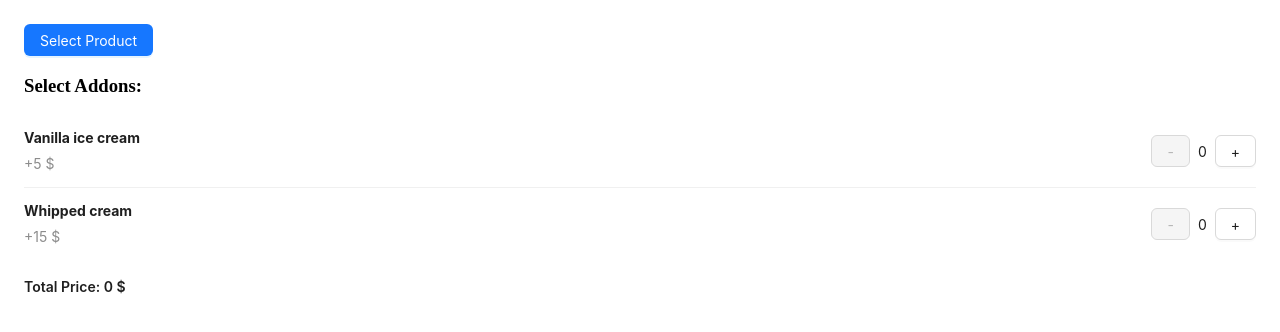
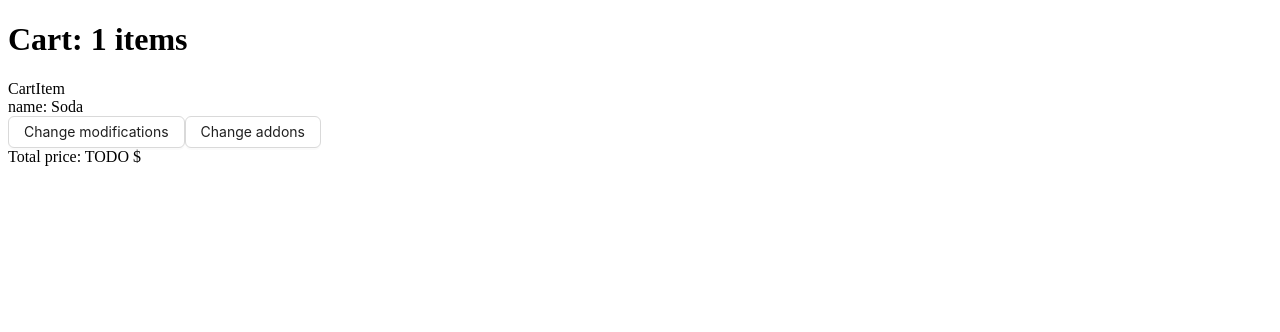
Before and after one commit to MarySnopok/extra-flavours, a React (Vite) app: page / in a window 1280 px wide. Shown: the top 332 px of the page. Built offline with nearby package versions, Linux system fonts and the light colour scheme.

Commit message:
refactor store and state

```diff
--- a/src/App.tsx
+++ b/src/App.tsx
@@ -1,6 +1,6 @@
-import React from "react";
-import { Page } from "./components/Page";
+import React from 'react';
+import { Cart } from './components/Cart';
 
-const App: React.FC = () => <Page />;
+const App: React.FC = () => <Cart />;
 
 export default App;
--- /dev/null
+++ b/src/components/Cart.tsx
@@ -0,0 +1,40 @@
+import { Skeleton } from 'antd';
+import { useCartStore } from '../state/useCartStore';
+
+import { CartItemShowroom } from './CartItem';
+import { useEffect, useState } from 'react';
+import { ProductModificationModal } from './ProductModificationModal';
+
+export const Cart = () => {
+  const items = useCartStore((state) => state.items);
+
+  const [changeModificationsFor, setChangeModificationsFor] = useState<
+    string | null
+  >(null);
+  const [changeAddonsFor, setChangeAddonsFor] = useState<string | null>(null);
+
+  return (
+    <div>
+      <h1>Cart: {items.length} items</h1>
+
+      <div>
+        {items.map((item) => (
+          <CartItemShowroom
+            onChangeAddons={setChangeAddonsFor}
+            onChangeModifications={setChangeModificationsFor}
+            key={item.id}
+            item={item}
+          />
+        ))}
+      </div>
+
+      {changeModificationsFor && (
+        <ProductModificationModal
+          item={items.find((item) => item.id === changeModificationsFor)}
+        />
+      )}
+
+      <div>Total price: TODO $</div>
+    </div>
+  );
+};
--- /dev/null
+++ b/src/components/CartItem.tsx
@@ -0,0 +1,29 @@
+import { Button } from 'antd';
+import { CartItem } from '../state/useCartStore';
+import { useProduct } from '../state/useProducts';
+
+interface CartItemShowroomProps {
+  item: CartItem;
+  onChangeModifications: (productId: string) => void;
+  onChangeAddons: (productId: string) => void;
+}
+
+export const CartItemShowroom = ({
+  item,
+  onChangeAddons,
+  onChangeModifications,
+}: CartItemShowroomProps) => {
+  // get data for actual product
+  const product = useProduct(item.id);
+
+  return (
+    <div>
+      CartItem
+      <div>name: {product?.name}</div>
+      <Button onClick={() => onChangeModifications(item.id)}>
+        Change modifications
+      </Button>
+      <Button onClick={() => onChangeAddons(item.id)}>Change addons</Button>
+    </div>
+  );
+};
--- a/src/components/ProductModificationModal.tsx
+++ b/src/components/ProductModificationModal.tsx
@@ -1,83 +1,79 @@
 import { Modal, Select, message } from 'antd';
 import { useProductStore } from '../state/useProductStore';
+import { CartItem } from '../state/useCartStore';
+import { useProduct } from '../state/useProducts';
 
 const { Option } = Select;
 
 interface ModificationModalProps {
-  open: boolean;
+  item: CartItem;
   onClose: () => void;
-  modifications: {
-    sizes?: { name: string; addonPrice: number }[];
-    flavours?: { name: string; addonPrice: number }[];
-  };
 }
 
-export const ProductModificationModal = ({
-  open,
-  onClose,
-  modifications,
-}: ModificationModalProps) => {
-  const setModification = useProductStore((state) => state.setModification);
-  const selectedModifications = useProductStore((state) => state.modifications);
+const useAvailableModifications = (item: CartItem) => {
+  const product = useProduct(item.id);
 
-  if (!modifications || (!modifications.sizes && !modifications.flavours)) {
-    console.error('Invalid modification selected', modifications);
+  if (!product) {
+    console.error('Invalid product id', item.id);
     return null;
   }
 
-  const handleChange = (key: 'size' | 'flavor', addonId: string) => {
-    const addon = modifications[key === 'size' ? 'sizes' : 'flavours']?.find(
-      (addon) => addon.name === addonId,
-    );
-    if (!addon || addon.addonPrice < 0) {
-      console.error('Invalid modification selected', key, addonId, addon);
-      message.warning(
-        'Unfortunately we cant set this selection. Please try different modification.',
-      );
-      return;
-    }
-    setModification(key, addon.name, addon.addonPrice);
+  const keys = Object.entries(product.modifications);
+
+  return keys;
+};
+
+export const ProductModificationModal = ({
+  item,
+  onClose,
+}: ModificationModalProps) => {
+  const product = useProduct(item.id);
+
+  const availableModifications = useAvailableModifications(item);
+
+  const setModification = useProductStore((state) => state.setModification);
+  // const selectedModifications = useProductStore((state) => state.modifications);
+
+  // const handleChange = (key: 'size' | 'flavor', addonId: string) => {
+  //   const addon = modifications[key === 'size' ? 'sizes' : 'flavours']?.find(
+  //     (addon) => addon.name === addonId,
+  //   );
+  //   if (!addon || addon.addonPrice < 0) {
+  //     console.error('Invalid modification selected', key, addonId, addon);
+  //     message.warning(
+  //       'Unfortunately we cant set this selection. Please try different modification.',
+  //     );
+  //     return;
+  //   }
+  //   setModification(key, addon.name, addon.addonPrice);
+  // };
+
+  const handleChange = (key: string, value: string) => {
+    console.log('handleChange', key, value);
   };
 
   return (
     <Modal
-      title="Select Modifications"
-      open={open}
+      title={`Select Modifications for ${product?.name}`}
+      open
       onCancel={onClose}
       footer={null}
     >
-      {modifications.sizes && (
-        <div>
-          <p>Select Size:</p>
+      {availableModifications &&
+        availableModifications.map(([key, options]) => (
           <Select<string>
+            key={key}
             style={{ width: '100%' }}
-            onChange={(value) => handleChange('size', value)}
-            value={selectedModifications.size}
+            onChange={(value) => handleChange(key, value)}
+            value={item.selectedModifications[key]}
           >
-            {modifications.sizes.map((size) => (
-              <Option key={size.name} value={size.name}>
-                {size.name} (+{size.addonPrice} $)
+            {options.map((option) => (
+              <Option key={option.name} value={option.name}>
+                {option.name} (+{option.addonPrice} $)
               </Option>
             ))}
           </Select>
-        </div>
-      )}
-      {modifications.flavours && (
-        <div style={{ marginTop: 16 }}>
-          <p>Select Flavor:</p>
-          <Select<string>
-            style={{ width: '100%' }}
-            onChange={(value) => handleChange('flavor', value)}
-            value={selectedModifications.flavor}
-          >
-            {modifications.flavours.map((flavor) => (
-              <Option key={flavor.name} value={flavor.name}>
-                {flavor.name}
-              </Option>
-            ))}
-          </Select>
-        </div>
-      )}
+        ))}
     </Modal>
   );
 };
--- /dev/null
+++ b/src/state/useCartStore.ts
@@ -0,0 +1,38 @@
+import { create } from 'zustand';
+
+export interface SelectedAddon {
+  id: string;
+  quantity: number;
+}
+
+export interface CartItem {
+  id: string;
+  selectedModifications: Record<string, string>;
+  selectedAddons: SelectedAddon[];
+}
+
+export interface CartState {
+  items: CartItem[];
+}
+
+export const useCartStore = create<CartState>((set) => ({
+  items: [
+    {
+      id: 'a_very_unique_soda_id',
+      selectedModifications: {
+        sizes: 'size-normal', // default values
+        flavours: 'flavour-coca-cola',
+      },
+      selectedAddons: [],
+    },
+  ],
+
+  //   selectProduct: (id, basePrice) =>
+  //     set({
+  //       selectedProductId: id,
+  //       modifications: {},
+  //       addons: {},
+  //       basePrice,
+  //       totalPrice: basePrice,
+  //     }),
+}));
--- /dev/null
+++ b/src/state/useProducts.ts
@@ -0,0 +1,29 @@
+import { useMemo } from 'react';
+import { exampleAddonGroup, exampleProduct } from '../types/ExampleData';
+
+const productsStab = {
+  products: [exampleProduct],
+  addonGroups: [exampleAddonGroup],
+};
+
+export const useFetchProducts = () => {
+  // can be a React-Query hook or a SWR hook
+  // which loads real data from the server
+  return productsStab;
+};
+
+export const useProduct = (productId: string) => {
+  const { products } = useFetchProducts();
+  return useMemo(
+    () => products.find((product) => product.id === productId),
+    [productId],
+  );
+};
+
+export const useProductAddons = (productId: string) => {
+  const { addonGroups } = useFetchProducts();
+  return useMemo(
+    () => addonGroups.find((group) => group.refProductIds.includes(productId)),
+    [productId],
+  );
+};
--- a/src/types/AddonGroup.tsx
+++ b/src/types/AddonGroup.tsx
@@ -1,4 +1,4 @@
-import {Addon} from "./Addon";
+import { Addon } from './Addon';
 /**
  * Represents a group of addons with specific properties and constraints.
  */
@@ -27,6 +27,7 @@ export interface AddonGroup {
    * An array of addons within this group, each with its own properties and constraints.
    */
   addons: {
+    id: string;
     /**
      * The addon associated with this entry.
      */
--- a/src/types/ExampleData.tsx
+++ b/src/types/ExampleData.tsx
@@ -1,43 +1,46 @@
-import {Product} from "./Product";
-import {AddonGroup} from "./AddonGroup";
+import { Product } from './Product';
+import { AddonGroup } from './AddonGroup';
 
 // Example Data
 export const exampleProduct: Product = {
-    id: "a_very_unique_soda_id",
-    name: "Soda",
+  id: 'a_very_unique_soda_id',
+  name: 'Soda',
   price: 75,
   modifications: {
     sizes: [
-            {name: "Normal", addonPrice: 0},
-            {name: "Extra large", addonPrice: 15}
+      { id: 'size-normal', name: 'Normal', addonPrice: 0 },
+      { id: 'size-extra-large', name: 'Extra large', addonPrice: 15 },
     ],
     flavours: [
-            {name: "Coca Cola", addonPrice: 0},
-            {name: "Fanta", addonPrice: 0},
-            {name: "Sprite", addonPrice: 0}
-        ]
-    }
+      { id: 'flavour-coca-cola', name: 'Coca Cola', addonPrice: 0 },
+      { id: 'flavour-fanta', name: 'Fanta', addonPrice: 0 },
+      { id: 'flavour-sprite', name: 'Sprite', addonPrice: 0 },
+    ],
+  },
 };
 export const exampleAddonGroup: AddonGroup = {
-    name: "Extra toppings",
+  name: 'Extra toppings',
   limit: 2,
   sortOrder: 1,
-    refProductIds: ["a_very_unique_soda_id"],
+  refProductIds: ['a_very_unique_soda_id'],
   addons: [
     {
-            addon: {name: "Whipped cream", price: 15},
+      id: 'addon-whipped-cream',
+      addon: { name: 'Whipped cream', price: 15 },
       limit: 1,
-            sortOrder: 2
+      sortOrder: 2,
     },
     {
-            addon: {name: "Vanilla ice cream", price: 5},
+      id: 'addon-vanilla-ice-cream',
+      addon: { name: 'Vanilla ice cream', price: 5 },
       limit: 1,
-            sortOrder: 0
+      sortOrder: 0,
     },
     {
-            addon: {name: "Marshmallow", price: 10},
+      id: 'addon-marshmallow',
+      addon: { name: 'Marshmallow', price: 10 },
       limit: 1,
-            sortOrder: 1
-        }
-    ]
+      sortOrder: 1,
+    },
+  ],
 };
```
Also changed, not shown: src/types/Modifications.tsx (+4 -6 lines). Lines whose indentation alone changed are shown as unchanged.
